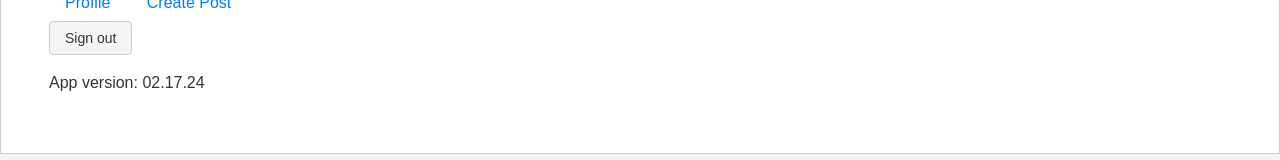
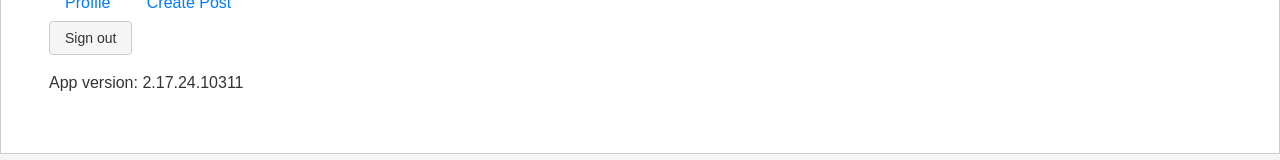
Before and after one commit to ibrahim0891/dpi-project, a React (Vite) app: page / in a window 1280 px wide. Shown: the part 453-613 px from the top of the page. Built offline with nearby package versions, Linux system fonts and the light colour scheme; no server answers; the database is empty; sample sign-in values are in the browser's storage.

Commit message:
fixed deleting issues

```diff
--- a/src/components/Feeds.jsx
+++ b/src/components/Feeds.jsx
@@ -60,10 +60,9 @@ const Feeds = () => {
     }
     const handlePostRemoved = (snapshot) => {
         const deletedPostId = snapshot.key
-        // setUserPosts(userPosts.filter((post) => {
-        //     post.id !== deletedPostId
-        // }))
-        if (userPosts.length == 0) {
+        console.log(deletedPostId);
+        setUserPosts((userPosts) => userPosts.filter((post) => { post.id !== deletedPostId }))
+        if (userPosts.length == 1) {
             setIsZeropost(true)
         }
     }
--- a/src/components/Home.jsx
+++ b/src/components/Home.jsx
@@ -68,7 +68,7 @@ const Home = () => {
         </nav>
       </div>
       <button onClick={handleSignout}> Sign out </button>
-      <p>App version: 02.17.24 </p>
+      <p>App version: 2.17.24.10311 </p>
       <Loader state={isLoading} isAuthPage={false} loaderMessage={loaderMessage}/>
     </div>
   )
```
